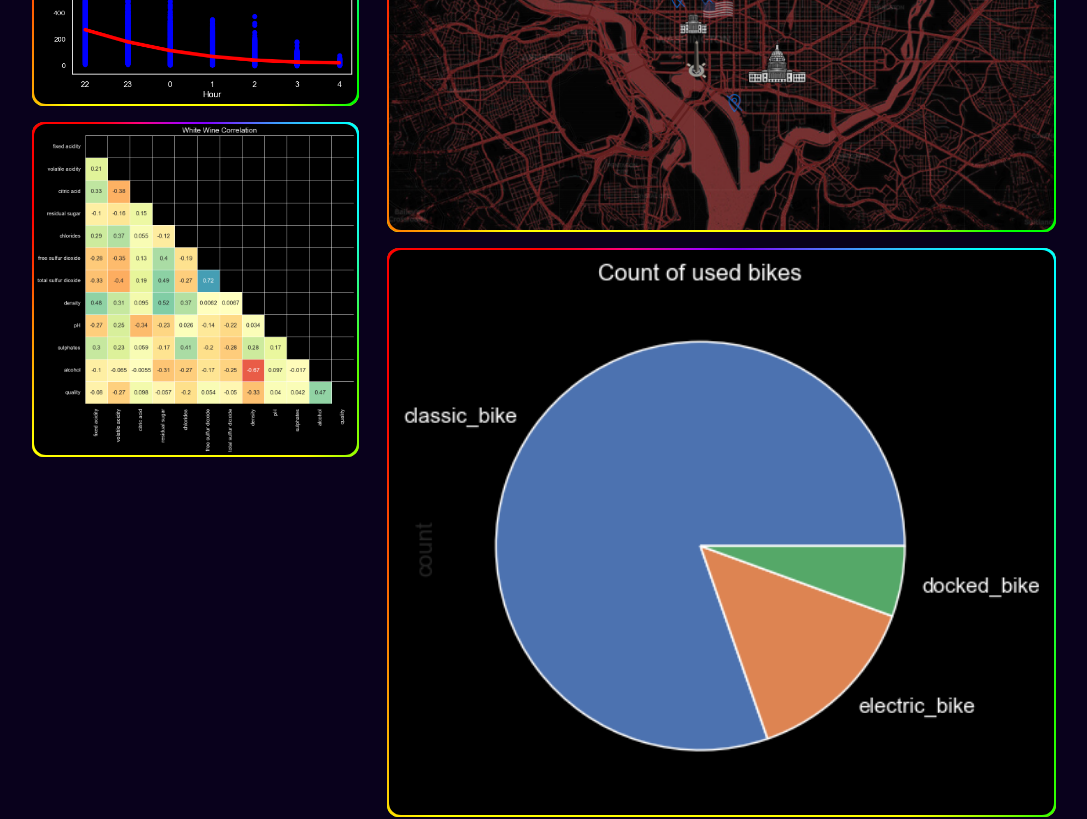
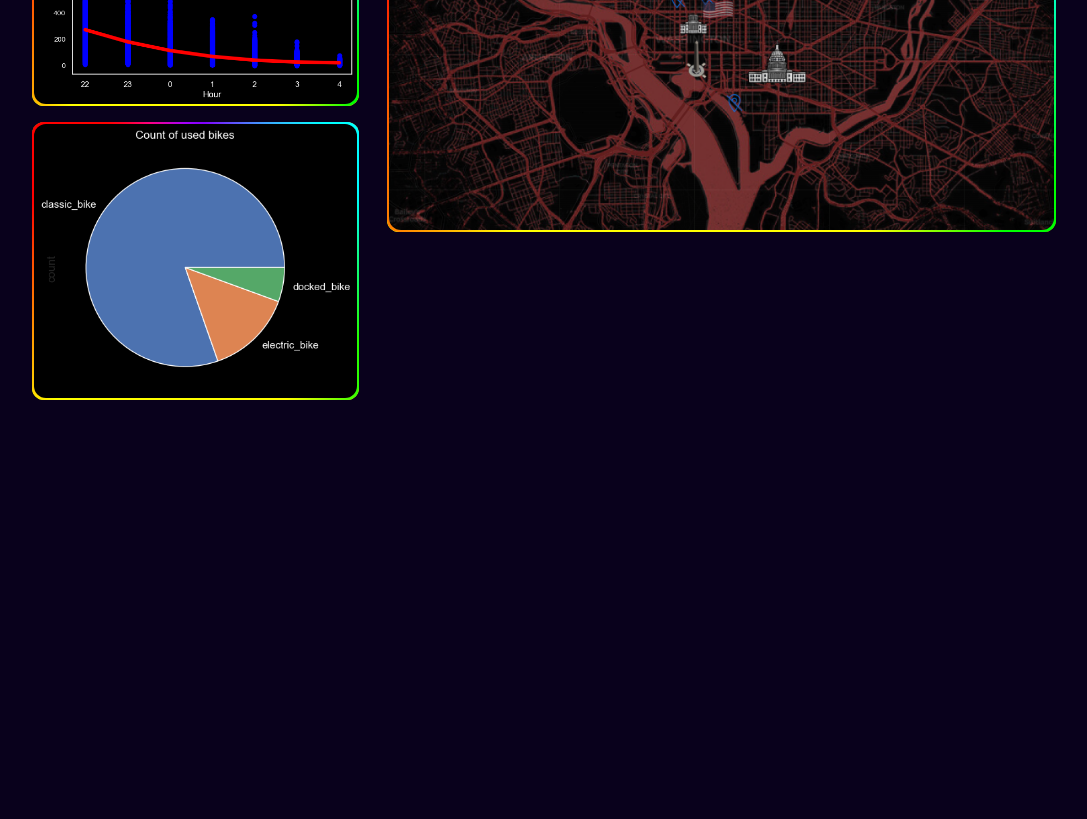
Before and after one commit to AliFeruz/Gabriela-Arlt, a React (Vite) app: page / in a window 1280 px wide. Shown: the part 3720-4539 px from the top of the page, without its empty margins (96-1183 px from the left). Built offline with nearby package versions, Linux system fonts and the light colour scheme.

Commit message:
sorted projects order

```diff
--- a/src/components/Projects.tsx
+++ b/src/components/Projects.tsx
@@ -57,11 +57,11 @@ const Projects = () => {
           <div className="flex min-h-screen -mx-2 mb-6 gap-3">
             <div className="w-1/3 px-2 flex flex-col items-cent space-y-4">
               <Card project={ProjectCard[15]} />
-              <Card project={ProjectCard[14]} />
+              <Card project={ProjectCard[10]} />
             </div>
             <div className="w-2/3 px-2 space-y-4 h-full">
             <Card project={ProjectCard[16]} />
-            <Card project={ProjectCard[10]} />
+
             </div>
           </div>
         </div>
```
